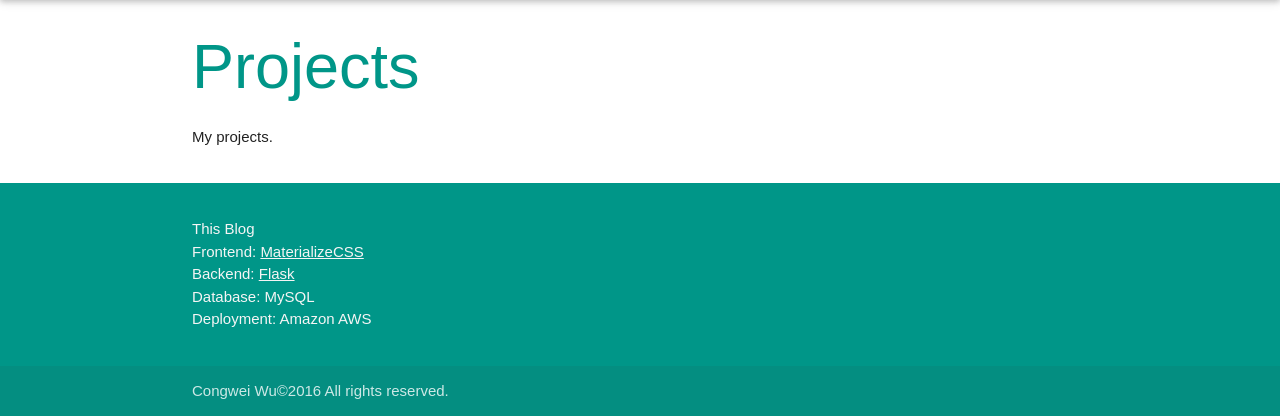
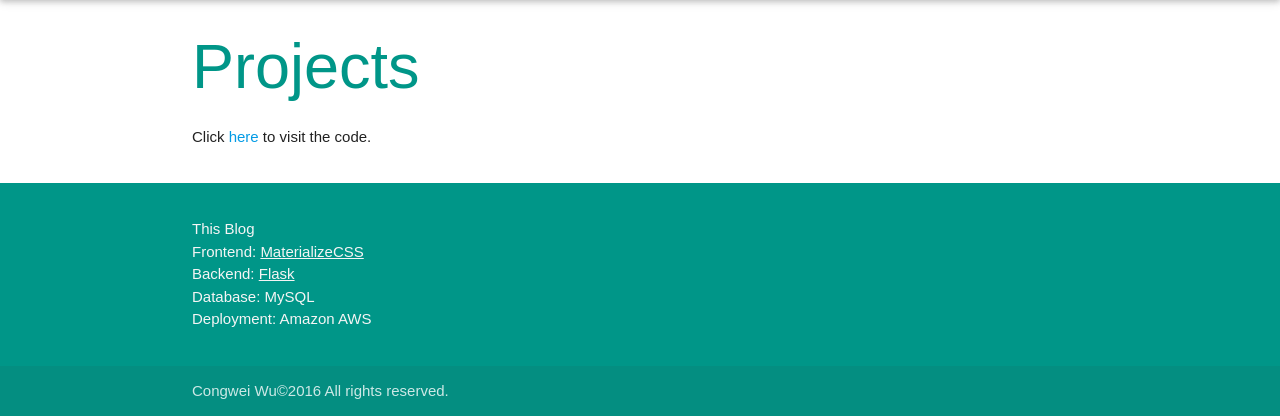
Before and after one commit to y5yeyey/blog, a Flask app: page /projects in a window 1280 px wide. Shown: the part 64-484 px from the top of the page. Run offline with Flask 2, Linux system fonts and the light colour scheme.

Commit message:
update content

```diff
--- a/templates/projects.html
+++ b/templates/projects.html
@@ -8,10 +8,12 @@
     <li><a href="/contact">Contact</a></li>
   {% endblock %}
 
+
   {% block main %}
     <h1 class="header">Projects</h1>
     <p>
-        My projects.
+        Click <a href="https://github.com/y5yeyey/opt-project">here</a> to visit the code.
     </p>
   {% endblock %}
+
 </body>
```
